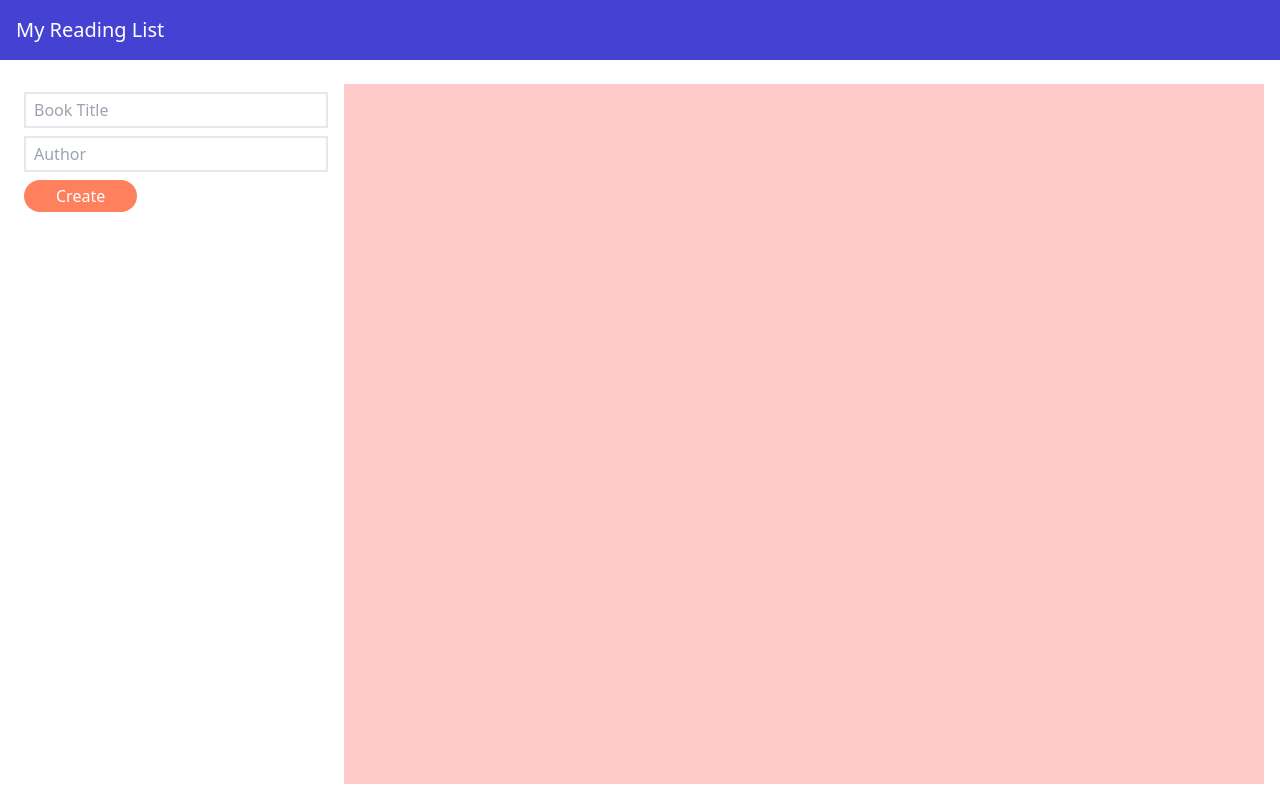
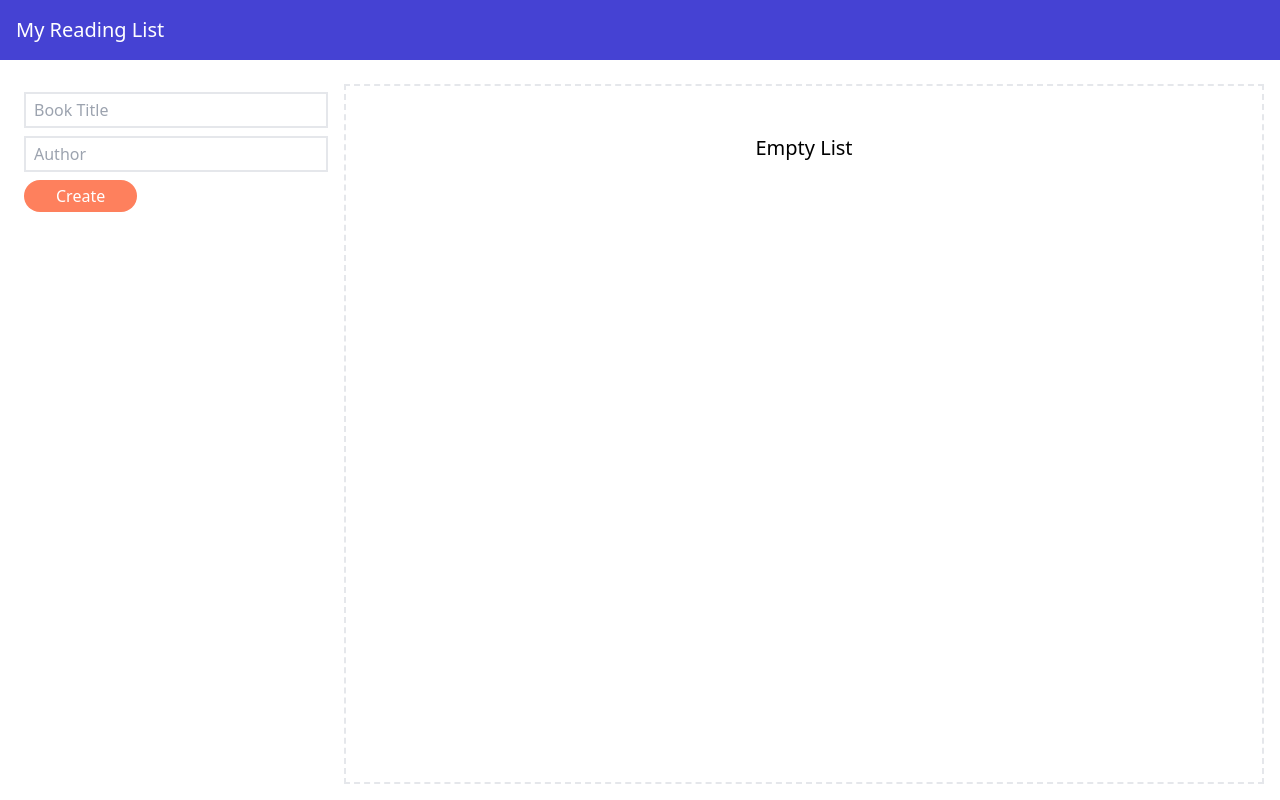
Before and after one commit to toledana-ian/p2epro-coding-challenge, a React (Create React App) app in the folder client/: page / in a window 1280 px wide. Built offline with nearby package versions, Linux system fonts and the light colour scheme.

Commit message:
Added form validation

```diff
--- a/client/src/pages/Home/index.tsx
+++ b/client/src/pages/Home/index.tsx
@@ -1,11 +1,16 @@
-import React, {useState} from "react";
+import React, {useRef, useState} from "react";
 import DefaultNavBar from "../../components/DefaultNavBar";
 import BookInfoModel from "../../models/BookInfoModel";
 
 const Home = () => {
     const [bookInfos, setBookInfos] = useState<BookInfoModel[]>([]);
 
+    const refCreateBookInfoForm = useRef<HTMLFormElement>(null);
+
     const onClickCreateBookInfo = () => {
+        if(refCreateBookInfoForm.current===null) return;
+        if(!refCreateBookInfoForm.current.reportValidity()) return;
+
         let newBookInfo:BookInfoModel = {
             title: 'Test',
             author:'Christian Toledana'
@@ -18,32 +23,43 @@ const Home = () => {
         <div className={'flex flex-col bg-gray-100 min-h-screen'}>
             <DefaultNavBar/>
             <div className={'flex flex-col sm:flex-row-reverse grow bg-white container mx-auto p-4 pt-6 gap-2'}>
-                <div className={'bg-red-200 grow p-2 gap-2'}>
+                <div className={'grow p-2 gap-2 border border-2 border-dashed'}>
                     {
-                        bookInfos.map((data) => {
+                        /* Show empty text if book no book info */
+                        bookInfos.length==0 &&
+                        <>
+                            <div className={'text-xl text-center mt-10'}>Empty List</div>
+                        </>
+                    }
+                    {
+                        /* Loop to display each book info */
+                        bookInfos.map((data, index) => {
                             return (
-                                <>
+                                <React.Fragment key={index}>
                                     <div>{data.title}</div>
-                                </>
+                                </React.Fragment>
                             );
                         })
                     }
                 </div>
-                <div className={'flex  flex-col gap-2 w-full sm:w-80 mx-auto p-2'}>
+                <form ref={refCreateBookInfoForm} className={'flex  flex-col gap-2 w-full sm:w-80 mx-auto p-2'}>
                     <input
                         name={'book_title'}
                         placeholder={'Book Title'}
                         className={'input'}
+                        required={true}
                     />
                     <input
                         name={'book_author'}
                         placeholder={'Author'}
                         className={'input'}
+                        required={true}
                     />
-                    <button className={'text-white w-fit px-8 py-1 bg-secondary rounded-full'}
+
+                    <div className={'text-white w-fit px-8 py-1 bg-secondary rounded-full cursor-pointer select-none'}
                             onClick={onClickCreateBookInfo}>Create
-                    </button>
-                </div>
+                    </div>
+                </form>
             </div>
         </div>
     );
```
